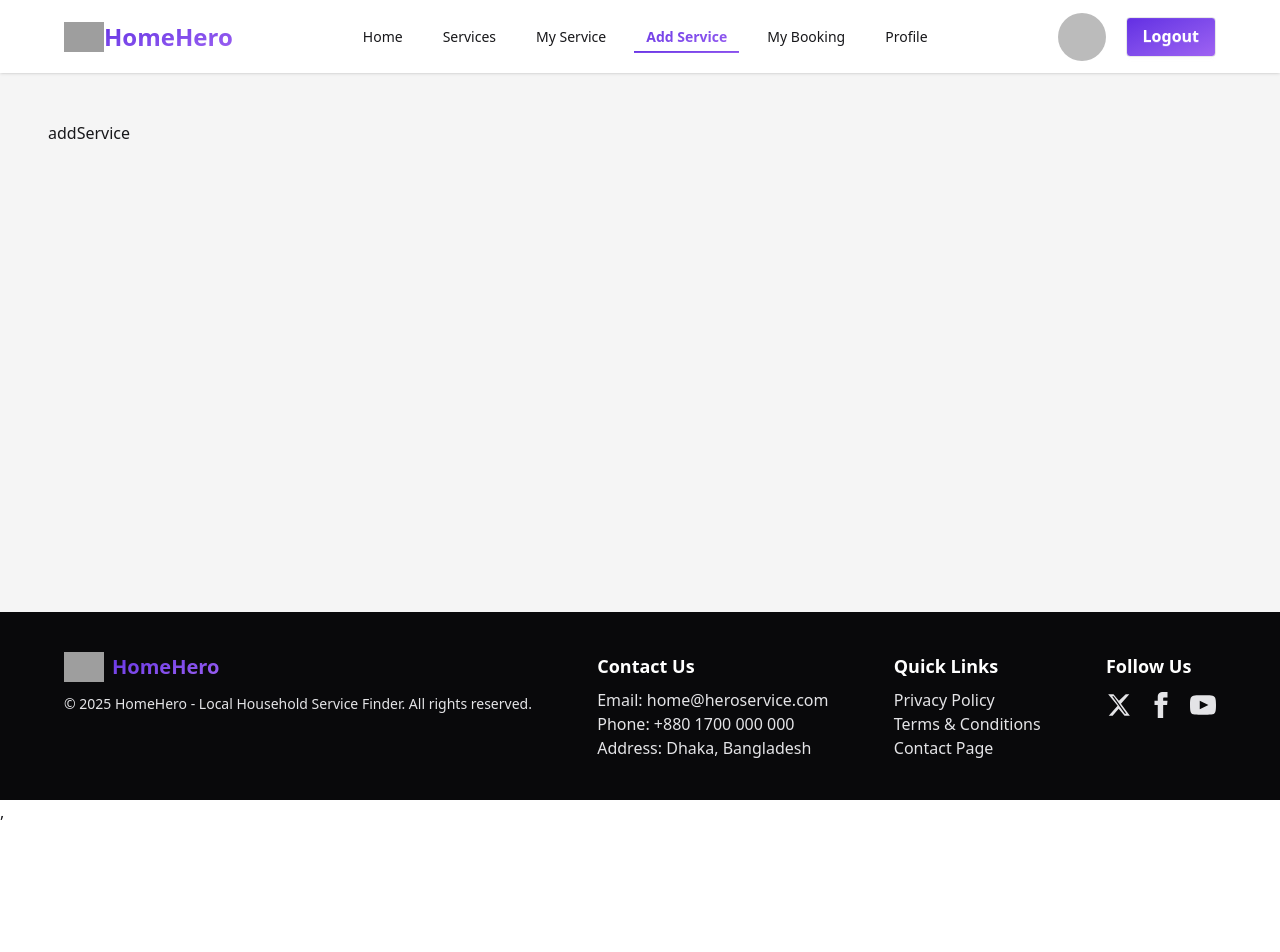
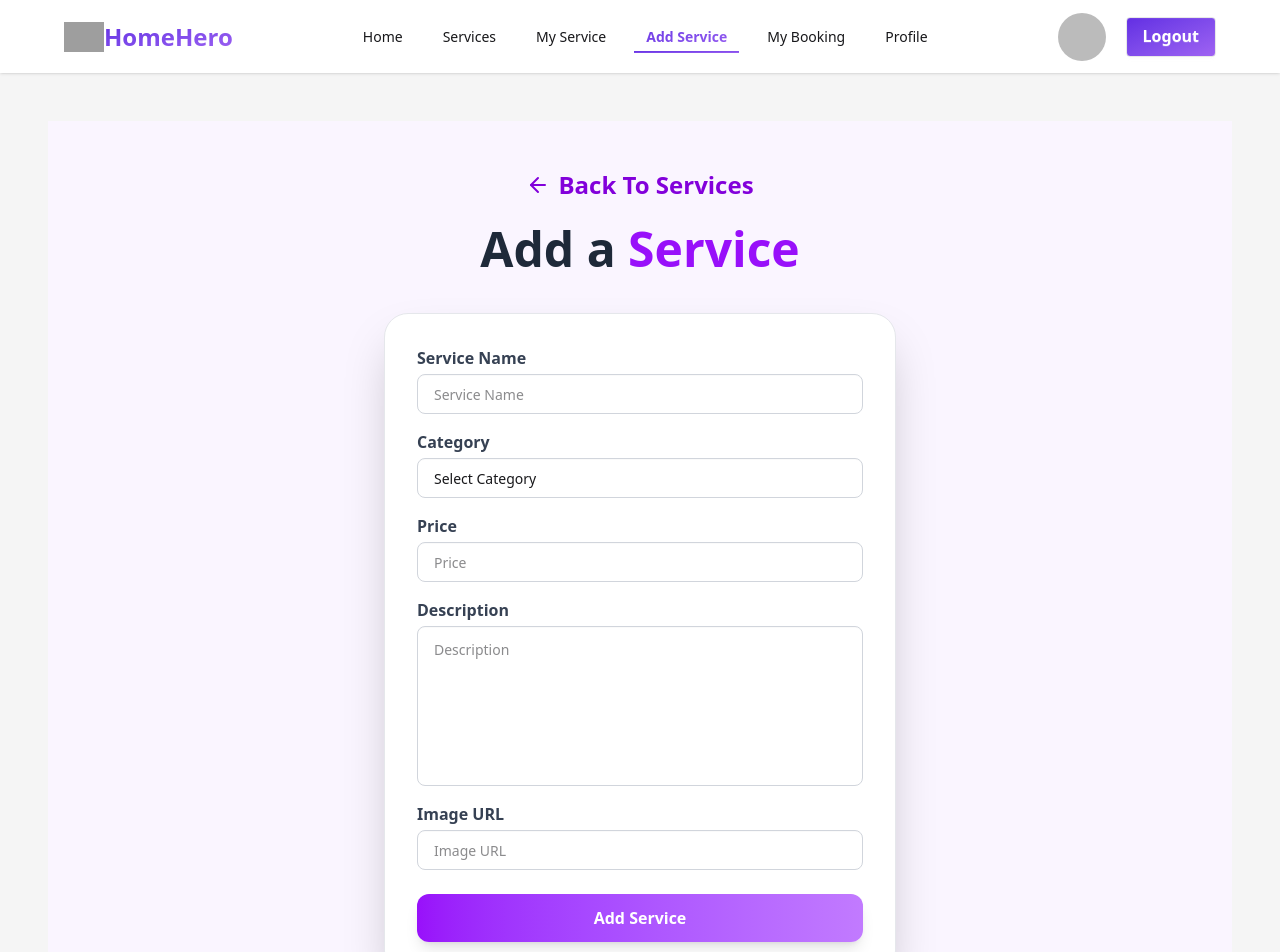
Before and after one commit to Shagor-Mia/client-side-home-service10, a React (Vite) app: page /add-service in a window 1280 px wide. Shown: the top 952 px of the page. Before the commit the page ends 824 px from the top, so only its background shows below. Built offline with nearby package versions, Linux system fonts and the light colour scheme; no server answers; sample sign-in values are in the browser's storage; grey boxes are pictures that could not be loaded.

Commit message:
add servicePage done

```diff
--- a/package.json
+++ b/package.json
@@ -15,12 +15,14 @@
     "daisyui": "^5.4.7",
     "firebase": "^12.5.0",
     "framer-motion": "^12.23.24",
+    "lucide-react": "^0.553.0",
     "react": "^19.1.1",
     "react-dom": "^19.1.1",
     "react-icons": "^5.5.0",
     "react-router": "^7.9.5",
     "react-spinners": "^0.17.0",
     "react-toastify": "^11.0.5",
+    "sweetalert2": "^11.26.3",
     "tailwindcss": "^4.1.17"
   },
   "devDependencies": {
--- a/src/pages/AddServicePage.jsx
+++ b/src/pages/AddServicePage.jsx
@@ -1,7 +1,147 @@
-import React from "react";
+import React, { useContext } from "react";
+import { Link } from "react-router";
+import { ArrowLeft } from "lucide-react";
+import Swal from "sweetalert2";
+
+import { AuthContext } from "../context/AuthContext";
+import { useAxios } from "../hooks/useAxios";
 
 const AddServicePage = () => {
-  return <div>addService</div>;
+  const { user } = useContext(AuthContext);
+  const fetchAxios = useAxios();
+
+  const handleCreateSubmit = (e) => {
+    e.preventDefault();
+    const serviceName = e.target.serviceName.value;
+    const category = e.target.category.value;
+    const price = parseFloat(e.target.price.value);
+    const description = e.target.description.value;
+    const image = e.target.image.value;
+
+    const newService = {
+      serviceName,
+      category,
+      price,
+      description,
+      providerEmail: user.email,
+      image,
+      reviews: [],
+    };
+
+    fetchAxios
+      .post("/service", newService)
+      .then((res) => {
+        console.log(res.data);
+        Swal.fire({
+          icon: "success",
+          title: "Service Added",
+          text: `${serviceName} has been added successfully!`,
+        });
+        e.target.reset();
+      })
+      .catch((err) => {
+        console.error(err);
+        Swal.fire({
+          icon: "error",
+          title: "Error",
+          text: "Something went wrong while adding the service",
+        });
+      });
+  };
+
+  return (
+    <div className="flex flex-col justify-center items-center min-h-screen px-4 py-12 bg-purple-50">
+      {/* Back Link */}
+      <Link
+        to="/service"
+        className="text-2xl font-bold flex justify-center items-center mb-6 text-purple-700 hover:text-purple-900 transition-colors"
+      >
+        <ArrowLeft className="mr-2" /> Back To Services
+      </Link>
+
+      {/* Heading */}
+      <h1 className="text-5xl font-bold text-center mb-10 text-gray-800">
+        Add a <span className="text-purple-600">Service</span>
+      </h1>
+
+      {/* Form */}
+      <form
+        onSubmit={handleCreateSubmit}
+        className="w-full max-w-lg bg-white p-8 rounded-3xl shadow-2xl border border-gray-200"
+      >
+        {/* Service Name */}
+        <label className="label text-gray-700 font-semibold mb-1">
+          Service Name
+        </label>
+        <input
+          type="text"
+          name="serviceName"
+          className="input mb-4 border border-gray-300 rounded-lg px-4 py-2 focus:outline-none focus:ring-2 focus:ring-purple-400 w-full"
+          placeholder="Service Name"
+          required
+        />
+
+        {/* Category */}
+        <label className="label text-gray-700 font-semibold mb-1">
+          Category
+        </label>
+        <select
+          name="category"
+          className="input mb-4 border border-gray-300 rounded-lg px-4 py-2 focus:outline-none focus:ring-2 focus:ring-purple-400 w-full"
+          required
+        >
+          <option value="">Select Category</option>
+          <option value="Electrician">Electrical</option>
+          <option value="Plumbing">Plumbing</option>
+          <option value="Home Renovation">Home Renovation</option>
+          <option value="Flooring">Flooring</option>
+          <option value="Carpenter">Carpenter</option>
+          <option value="Painting">Painting</option>
+        </select>
+
+        {/* Price */}
+        <label className="label text-gray-700 font-semibold mb-1">Price</label>
+        <input
+          type="number"
+          name="price"
+          className="input mb-4 border border-gray-300 rounded-lg px-4 py-2 focus:outline-none focus:ring-2 focus:ring-purple-400 w-full"
+          placeholder="Price"
+          required
+        />
+
+        {/* Description */}
+        <label className="label text-gray-700 font-semibold mb-1">
+          Description
+        </label>
+        <textarea
+          name="description"
+          className="input mb-4 border border-gray-300 rounded-lg px-4 py-3 h-40 resize-none focus:outline-none focus:ring-2 focus:ring-purple-400 w-full"
+          placeholder="Description"
+          required
+        />
+
+        {/* Image URL */}
+        <label className="label text-gray-700 font-semibold mb-1">
+          Image URL
+        </label>
+        <input
+          type="text"
+          name="image"
+          className="input mb-6 border border-gray-300 rounded-lg px-4 py-2 focus:outline-none focus:ring-2 focus:ring-purple-400 w-full"
+          placeholder="Image URL"
+          required
+        />
+
+        {/* Submit Button */}
+        <button
+          type="submit"
+          className="w-full bg-gradient-to-r from-purple-600 to-purple-400 text-white font-bold py-3 rounded-xl hover:opacity-90 transition-all shadow-lg"
+        >
+          Add Service
+        </button>
+      </form>
+    </div>
+  );
 };
 
 export default AddServicePage;
```
Also changed, not shown: 1 other file (tests, documents, lock files or other folders).
